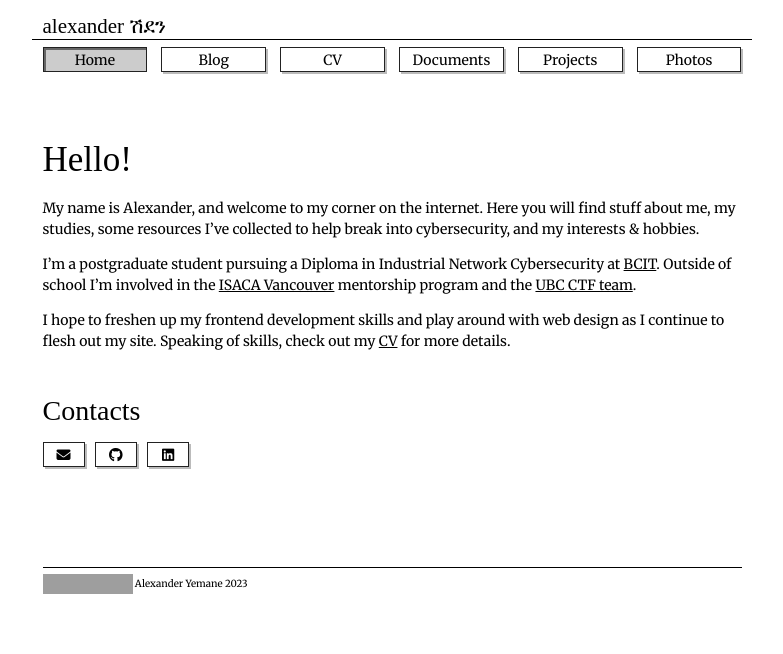
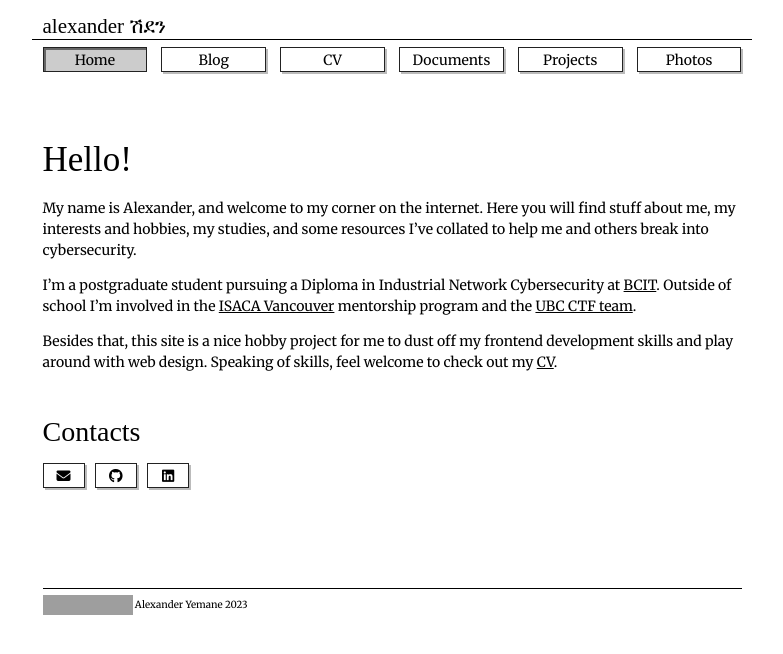
Before and after one commit to gahssi/gahssi.github.io, a Jekyll site: the page built from index.md, in a window 1280 px wide. Shown: the top 654 px of the page, without its empty margins (248-1031 px from the left). Built offline with Jekyll 4.4.1, drawn with Linux system fonts in a browser that asks for light colours; nearby versions of some CDN libraries; some web fonts are replaced; grey boxes are pictures that could not be loaded.

Commit message:
intro section updated

```diff
--- a/index.md
+++ b/index.md
@@ -20,12 +20,11 @@ title: Homepage
 
 # Hello!
 
-My name is Alexander, and welcome to my corner on the internet. Here you will find stuff about me, my studies, some resources I've collected to help break into cybersecurity, and my interests & hobbies.
+My name is Alexander, and welcome to my corner on the internet. Here you will find stuff about me, my interests and hobbies, my studies, and some resources I've collated to help me and others break into cybersecurity.
 
 I'm a postgraduate student pursuing a Diploma in Industrial Network Cybersecurity at [BCIT](https://www.bcit.ca/). Outside of school I'm involved in the [ISACA Vancouver](https://engage.isaca.org/vancouverchapter/home) mentorship program and the [UBC CTF team](https://maplebacon.org/).
 
-
-I hope to freshen up my frontend development skills and play around with web design as I continue to flesh out my site. Speaking of skills, check out my [CV](cv) for more details.
+Besides that, this site is a nice hobby project for me to dust off my frontend development skills and play around with web design. Speaking of skills, feel welcome to check out my [CV](cv).
 
 ## Contacts
 
```
